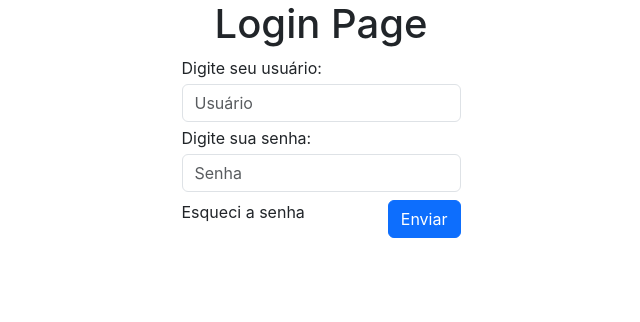
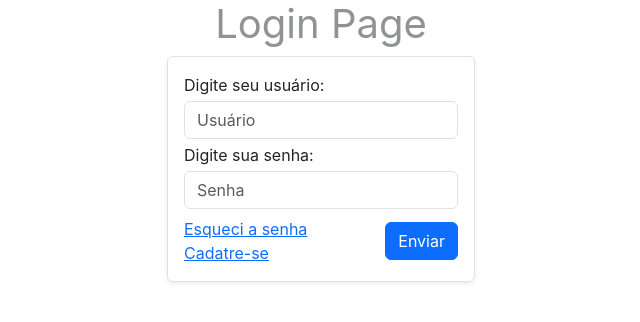
Before and after one commit to viniNascimento63/React, a React (Create React App) app in the folder thinking-in-react/fruits-vegetables/: page / in a window 1280 px wide. Shown: the top 322 px of the page, without its empty margins (319-959 px from the left). Built offline with nearby package versions, Linux system fonts and the light colour scheme.

Commit message:
Estilo da página de login

```diff
--- a/thinking-in-react/fruits-vegetables/src/components/login/LoginForm.jsx
+++ b/thinking-in-react/fruits-vegetables/src/components/login/LoginForm.jsx
@@ -2,24 +2,31 @@ export default function LoginForm() {
     return (
         <div>
             <div className="d-flex container justify-content-center">
-                <p className="h1">Login Page</p>
+                <p className="h1 fw-normal text-body-tertiary">Login Page</p>
             </div>
 
             <div className="d-flex container justify-content-center">
-                <form action="#" className="w-25" method="post">
+                <form action="#" className="form-width p-3 border rounded shadow-sm" method="post">
                     <div className="mb-1">
                         <label htmlFor="user" className="form-label mb-1">Digite seu usuário:</label>
-                        <input type="text" className="form-control" placeholder="Usuário" id="user" />
+                        <input type="text" className="form-control input-focus-none" placeholder="Usuário" id="user" />
                     </div>
 
                     <div className="mb-2">
                         <div><label htmlFor="pass" className="form-label mb-1">Digite sua senha:</label></div>
-                        <input type="password" className="form-control" placeholder="Senha" id="pass" />
+                        <input type="password" className="form-control input-focus-none" placeholder="Senha" id="pass" />
                     </div>
 
                     <div className="d-flex justify-content-between">
-                        <p>Esqueci a senha</p>
-                        <div><input type="submit" className="btn btn-primary" value="Enviar" /></div>
+                        <div>
+                            <a href="#">
+                                <p className="text-primary m-0">Esqueci a senha</p>
+                            </a>
+                            <a href="#">
+                                <p className="text-primary m-0">Cadatre-se</p>
+                            </a>
+                        </div>
+                        <div className="align-self-center"><input type="submit" className="btn btn-primary" value="Enviar" /></div>
                     </div>
                 </form>
             </div>
--- a/thinking-in-react/fruits-vegetables/src/pages/LoginPage.jsx
+++ b/thinking-in-react/fruits-vegetables/src/pages/LoginPage.jsx
@@ -1,4 +1,5 @@
 import LoginForm from "../components/login/LoginForm";
+import '../resources/styles/LoginPage.css';
 
 function LoginPage() {
   return (
--- a/thinking-in-react/fruits-vegetables/src/resources/styles/App.css
+++ /dev/null
@@ -1,3 +0,0 @@
-.min-width {
-    min-width: 375px;
-}
--- /dev/null
+++ b/thinking-in-react/fruits-vegetables/src/resources/styles/LoginPage.css
@@ -0,0 +1,18 @@
+/* Estilo para tamanho do formulário */
+.form-width {
+    min-width: 300px;
+}
+
+/* Estilo para diminuir o tamanho da borda de foco */
+.input-focus-none {
+    /* Tamanho da borda de foco */
+    border-width: 1px;
+}
+
+/* Estilo para remover a sombra de foco */
+.input-focus-none:focus {
+    /* Remove a sombra de foco */
+    box-shadow: none;
+    /* Altera a cor da borda quando ativa */
+    border-color: rgb(189, 189, 189);
+}
```
